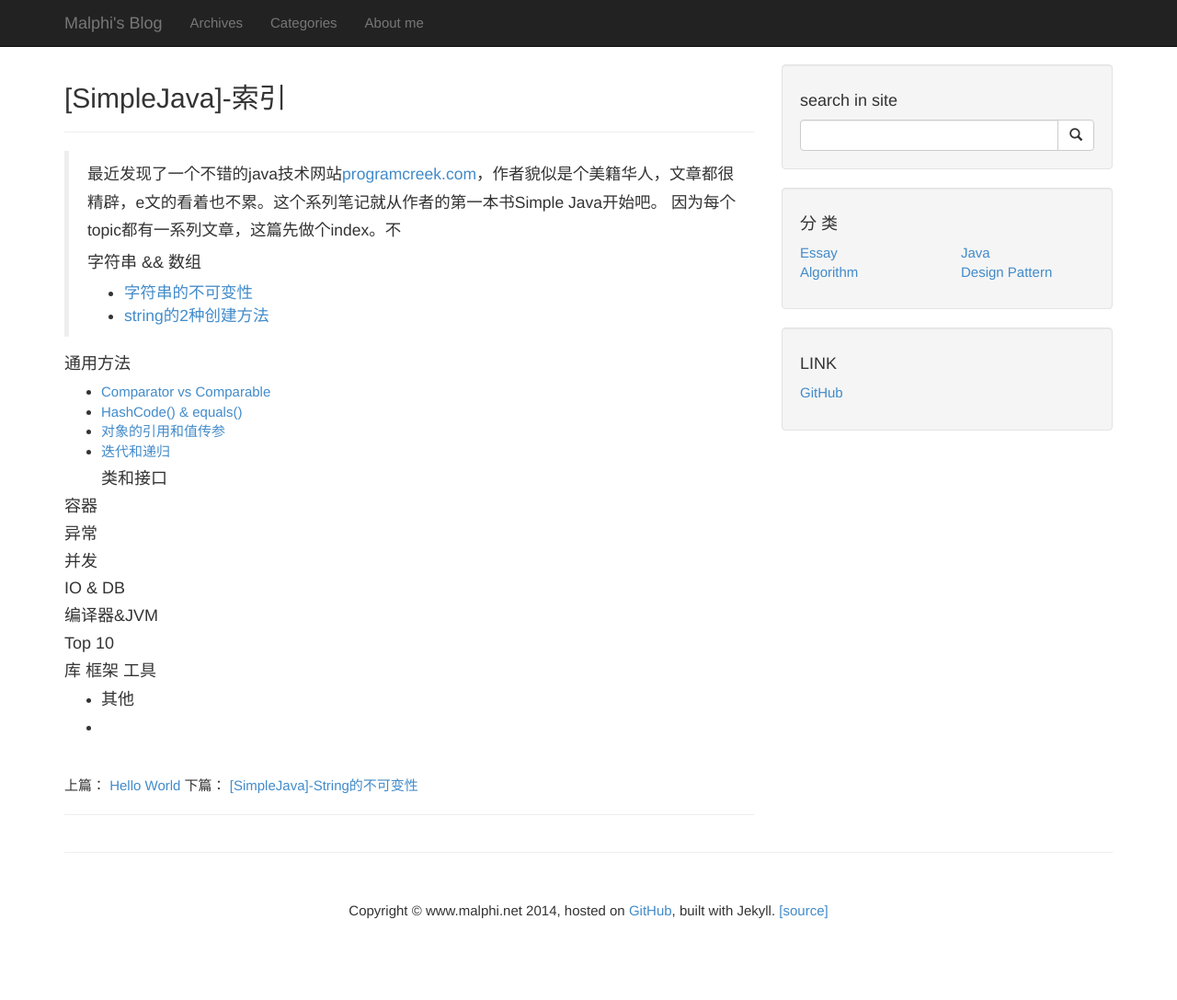
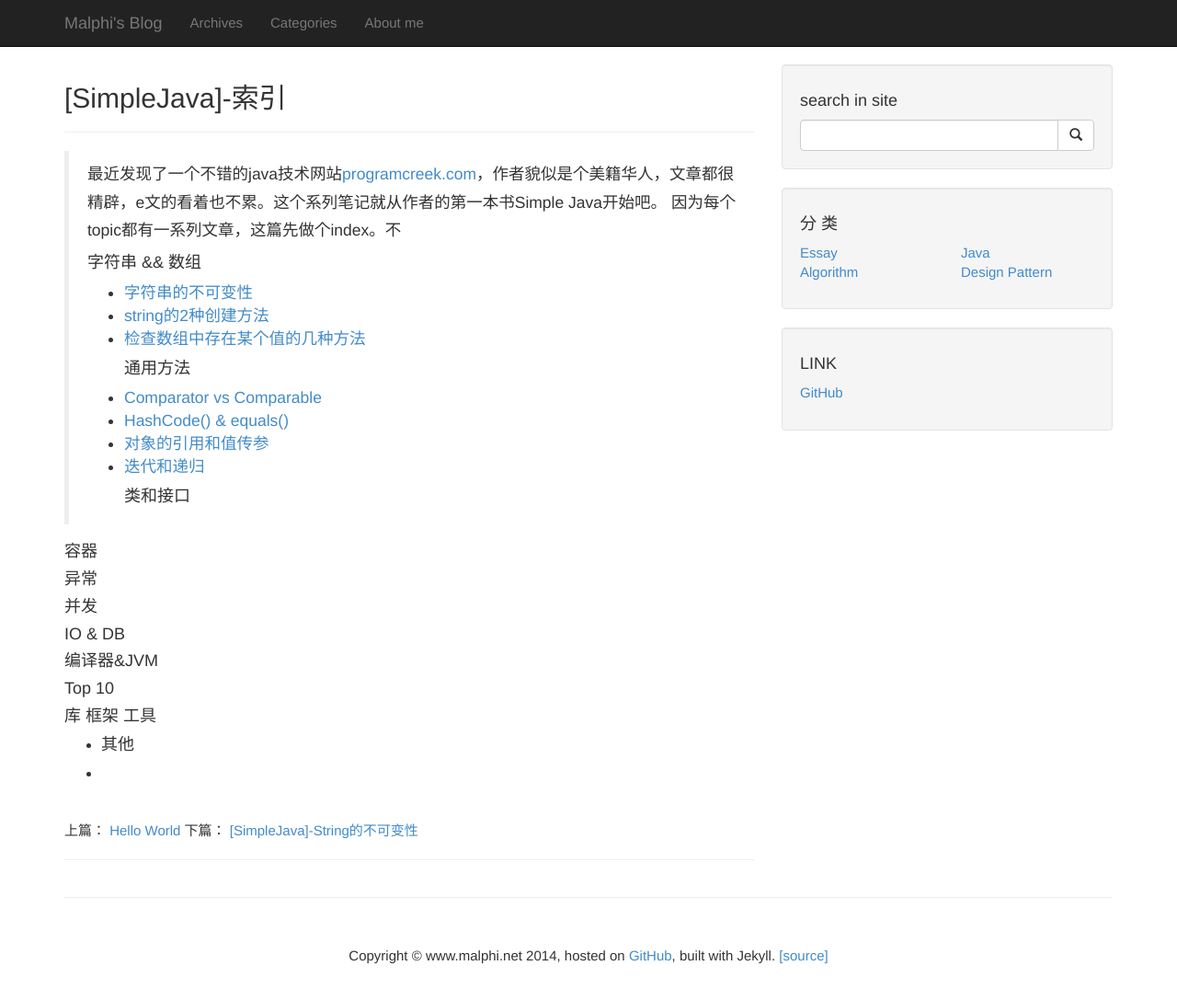
Before and after one commit to hanlinlibham/hanlinlibham.github.io, a Jekyll site: the page built from _posts/simplejava/2014-09-26-simplejava0.markdown, in a window 1280 px wide and 1112 px high. Shown: the top 1087 px of the window at 92% size. Built offline with Jekyll 4.4.1, drawn with Linux system fonts in a browser that asks for light colours; nearby versions of some CDN libraries; library files that are not in the unit come from our copies; Markdown is read by kramdown in place of the engine named in the settings; comment, search, counter and statistics services are not loaded.

Commit message:
modify index

```diff
--- a/_posts/simplejava/2014-09-26-simplejava0.markdown
+++ b/_posts/simplejava/2014-09-26-simplejava0.markdown
@@ -9,7 +9,7 @@ tags: [simplejava]
 #### 字符串 && 数组
 * [字符串的不可变性](sj1-string-immutability.html)
 * [string的2种创建方法](sj1-string-create.html)
-
+* [检查数组中存在某个值的几种方法](sj1-checkarray.html)
 #### 通用方法
 * [Comparator vs Comparable](sj2-)
 * [HashCode() & equals()](sj2-)
```
